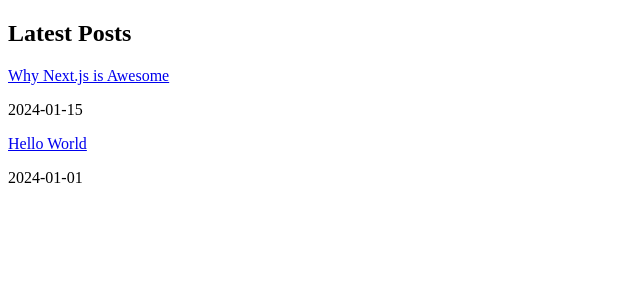
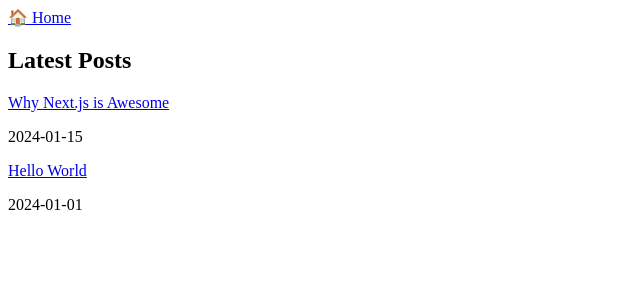
Before and after one commit to sie-92/nextjs-dev-blog, a Next.js app: page / in a window 1280 px wide. Shown: the top 300 px of the page, without its empty margins (0-640 px from the left). Built offline with nearby package versions, Linux system fonts and the light colour scheme.

Commit message:
Update Layout.js

```diff
--- a/components/Layout.js
+++ b/components/Layout.js
@@ -1,6 +1,17 @@
+import Head from 'next/head';
+import Link from 'next/link';
+
 export default function Layout({ children }) {
   return (
-    <div className="max-w-2xl mx-auto px-4 py-8">
+    <div className="container">
+      <Head>
+        <meta name="viewport" content="width=device-width, initial-scale=1" />
+      </Head>
+      <header>
+        <nav>
+          <Link href="/">🏠 Home</Link>
+        </nav>
+      </header>
       <main>{children}</main>
     </div>
   );
```
